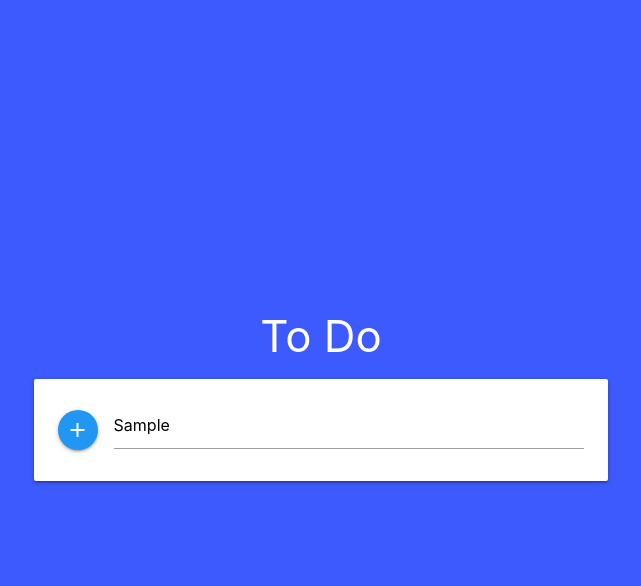
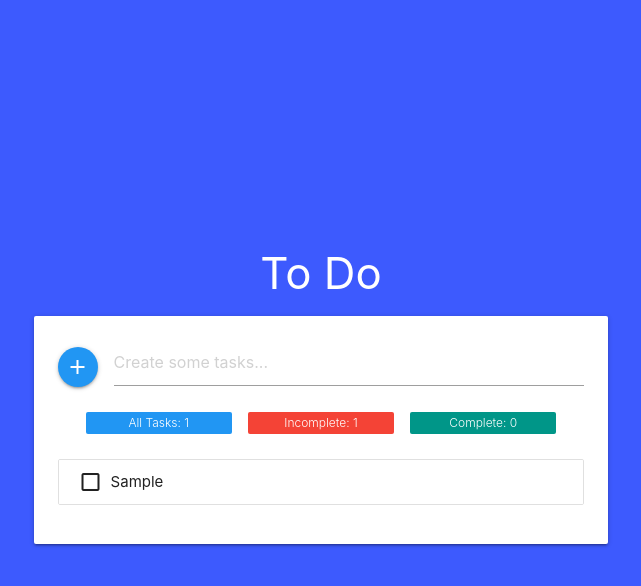
Before and after one commit to nikitaafufaev/react-material-todo, a React app: page / in a window 1280 px wide. Both pictures are taken after typing "Sample" into the empty fields and a click on the button "add". Shown: the top 586 px of the page, without its empty margins (319-960 px from the left). Built offline with nearby package versions, Linux system fonts and the light colour scheme.

Commit message:
Implemented manipulations with tasks

```diff
--- a/src/components/App.jsx
+++ b/src/components/App.jsx
@@ -1,4 +1,4 @@
-import React from 'react';
+import React, { Component } from 'react';
 
 import '../styles/App.scss';
 
@@ -7,19 +7,98 @@ import Header from './Header';
 import TodoInput from './TodoInput';
 import TodoOutput from './TodoOutput';
 
-function App() {
+class App extends Component {
+  constructor() {
+    super();
+    this.state = {
+      text: '',
+      incompleteTasks: [],
+      completeTasks: [],
+    };
+
+    this.onTaskChange = this.onTaskChange.bind(this);
+    this.onTaskSubmit = this.onTaskSubmit.bind(this);
+    this.onClearCompleteTasks = this.onClearCompleteTasks.bind(this);
+    this.onDeleteTask = this.onDeleteTask.bind(this);
+    this.onToggleDone = this.onToggleDone.bind(this);
+  }
+
+  onTaskChange(text) {
+    this.setState({
+      text,
+    });
+  }
+
+  onTaskSubmit() {
+    this.setState(state => ({
+      text: '',
+      incompleteTasks: [...state.incompleteTasks, state.text],
+    }));
+  }
+
+  onClearCompleteTasks() {
+    this.setState({
+      completeTasks: [],
+    });
+  }
+
+  onDeleteTask(done, index) {
+    const targetTasks = done ? 'completeTasks' : 'incompleteTasks';
+
+    this.setState(state => {
+      const tasks = state[targetTasks].slice();
+      tasks.splice(index, 1);
+
+      return {
+        [targetTasks]: [...tasks],
+      };
+    });
+  }
+
+  onToggleDone(done, index) {
+    const initialTasks = done ? 'completeTasks' : 'incompleteTasks';
+    const finiteTasks = done ? 'incompleteTasks' : 'completeTasks';
+    this.changeTaskStatus(initialTasks, finiteTasks, index);
+  }
+
+  changeTaskStatus(initialTasks, finiteTasks, index) {
+    this.setState(state => {
+      const tasks = state[initialTasks].slice();
+      const removed = tasks.splice(index, 1);
+
+      return {
+        [finiteTasks]: [...state[finiteTasks], ...removed],
+        [initialTasks]: [...tasks],
+      };
+    });
+  }
+
+  render() {
+    const { text, incompleteTasks, completeTasks } = this.state;
+
     return (
       <div className="row">
         <Notification />
         <div className="app col s12 m10 offset-m1 l8 offset-l2">
           <Header />
           <div className="app__main card-panel">
-          <TodoInput />
-          <TodoOutput />
+            <TodoInput
+              text={text}
+              onTaskChange={this.onTaskChange}
+              onTaskSubmit={this.onTaskSubmit}
+            />
+            <TodoOutput
+              incompleteTasks={incompleteTasks}
+              completeTasks={completeTasks}
+              onToggleDone={this.onToggleDone}
+              onClearCompleteTasks={this.onClearCompleteTasks}
+              onDeleteTask={this.onDeleteTask}
+            />
           </div>
         </div>
       </div>
     );
   }
+}
 
 export default App;
--- a/src/components/ClearButton.jsx
+++ b/src/components/ClearButton.jsx
@@ -1,13 +1,20 @@
 import React from 'react';
+import PropTypes from 'prop-types';
 
 import '../styles/ClearButton.scss';
 
-function ClearButton() {
+function ClearButton(props) {
+  const { isCompleted, clearCompleteTasks } = props;
+  let classes = 'clear-button';
+
+  if (!isCompleted) classes += ' hidden';
+
   return (
-    <div className="clear-button">
+    <div className={classes}>
       <button
         className="clear-button__btn btn waves-effect waves-light blue lighten-1"
         type="button"
+        onClick={() => clearCompleteTasks()}
       >
         Clear completed tasks
         <i className="material-icons right">delete_forever</i>
@@ -16,4 +23,9 @@ function ClearButton() {
   );
 }
 
+ClearButton.propTypes = {
+  isCompleted: PropTypes.bool.isRequired,
+  clearCompleteTasks: PropTypes.func.isRequired,
+};
+
 export default ClearButton;
--- a/src/components/TasksDisplay.jsx
+++ b/src/components/TasksDisplay.jsx
@@ -1,15 +1,33 @@
 import React from 'react';
+import PropTypes from 'prop-types';
 
 import '../styles/TasksDisplay.scss';
 
-function TasksDisplay() {
+function TasksDisplay(props) {
+  const { incomplete, complete } = props;
+  const all = incomplete + complete;
+
   return (
     <div className="tasks-display white-text">
-      <span className="tasks-display__type blue">All Tasks: 3</span>
-      <span className="tasks-display__type red">Incomplete: 1</span>
-      <span className="tasks-display__type teal">Complete: 2</span>
+      <span className="tasks-display__type blue">
+        {'All Tasks: '}
+        {all}
+      </span>
+      <span className="tasks-display__type red">
+        {'Incomplete: '}
+        {incomplete}
+      </span>
+      <span className="tasks-display__type teal">
+        {'Complete: '}
+        {complete}
+      </span>
     </div>
   );
 }
 
+TasksDisplay.propTypes = {
+  incomplete: PropTypes.number.isRequired,
+  complete: PropTypes.number.isRequired,
+};
+
 export default TasksDisplay;
--- a/src/components/TodoInput.jsx
+++ b/src/components/TodoInput.jsx
@@ -1,38 +1,55 @@
 import React, { Component } from 'react';
+import PropTypes from 'prop-types';
 
 import '../styles/TodoInput.scss';
 
 class TodoInput extends Component {
   constructor(props) {
     super(props);
-    this.state = {
-      text: 'You created task!',
-    };
 
     this.taskInput = this.taskInput.bind(this);
+    this.taskSubmit = this.taskSubmit.bind(this);
   }
 
   taskInput(event) {
+    const { onTaskChange } = this.props;
+    onTaskChange(event.target.value);
+  }
+
+  taskSubmit(event) {
     event.preventDefault();
 
-    const { text } = this.state;
-    // eslint-disable-next-line no-console
-    console.log(text);
+    const { onTaskSubmit } = this.props;
+    onTaskSubmit();
   }
 
   render() {
+    const { text } = this.props;
+
     return (
-      <form className="todo-input" onSubmit={this.taskInput}>
+      <form className="todo-input" onSubmit={this.taskSubmit}>
         <button
           className="todo-input__button btn-floating waves-effect waves-light btn blue"
           type="submit"
         >
           <i className="material-icons">add</i>
         </button>
-        <input className="todo-input__field" type="text" placeholder="Create some tasks..." />
+        <input
+          className="todo-input__field"
+          onChange={this.taskInput}
+          value={text}
+          type="text"
+          placeholder="Create some tasks..."
+        />
       </form>
     );
   }
 }
 
+TodoInput.propTypes = {
+  text: PropTypes.string.isRequired,
+  onTaskChange: PropTypes.func.isRequired,
+  onTaskSubmit: PropTypes.func.isRequired,
+};
+
 export default TodoInput;
--- a/src/components/TodoItem.jsx
+++ b/src/components/TodoItem.jsx
@@ -4,18 +4,27 @@ import PropTypes from 'prop-types';
 import '../styles/TodoItem.scss';
 
 function TodoItem(props) {
-  const { item } = props;
+  const { item, index, done, toggleDone, deleteTask } = props;
+  let classes = 'todo-item collection-item';
+  let icon = 'check_box_outline_blank';
+
+  if (done) {
+    classes += ' done grey-text';
+    icon = 'check_box';
+  }
+
   return (
-    <li className="todo-item collection-item">
-      <label className="todo-item__label" htmlFor={item}>
-        <input className="todo-item__checkbox" type="checkbox" id={item} />
+    <li className={classes}>
+      <div className="todo-item__main" onClick={() => toggleDone(done, index)}>
+        <i className="todo-item__icon material-icons">{icon}</i>
         <span className="todo-item__text">{item}</span>
-      </label>
+      </div>
       <button
         className="todo-item__clear btn-floating btn-small waves-effect waves-light red"
         type="button"
+        onClick={() => deleteTask(done, index)}
       >
-        <i className="material-icons">clear</i>
+        <i className="todo-item__clear-icon material-icons">clear</i>
       </button>
     </li>
   );
@@ -23,6 +32,10 @@ function TodoItem(props) {
 
 TodoItem.propTypes = {
   item: PropTypes.string.isRequired,
+  index: PropTypes.number.isRequired,
+  done: PropTypes.bool.isRequired,
+  toggleDone: PropTypes.func.isRequired,
+  deleteTask: PropTypes.func.isRequired,
 };
 
 export default TodoItem;
--- a/src/components/TodoList.jsx
+++ b/src/components/TodoList.jsx
@@ -1,27 +1,44 @@
 import React from 'react';
+import PropTypes from 'prop-types';
 
 import '../styles/TodoList.scss';
 
 import TodoItem from './TodoItem';
 
-function TodoList() {
-  const items = [
-    'Get more shampoo',
-    'Drink more coffee',
-    'Sleep less',
-    'Get less shampoo',
-    'Drink less coffee',
-    'Sleep more',
-  ];
+function TodoList(props) {
+  const { incompleteTasks, completeTasks, toggleDone, deleteTask } = props;
+
   return (
-    <form action="#">
-      <ul className="todo-list collection">
-        {items.map(value => (
-          <TodoItem item={value} key={Math.random()} />
-        ))}
-      </ul>
-    </form>
+    <ul className="todo-list collection">
+      {incompleteTasks.map((value, index) => (
+        <TodoItem
+          done={false}
+          item={value}
+          index={index}
+          toggleDone={toggleDone}
+          deleteTask={deleteTask}
+          key={value + Math.random().toFixed(3)}
+        />
+      ))}
+      {completeTasks.map((value, index) => (
+        <TodoItem
+          done
+          item={value}
+          index={index}
+          toggleDone={toggleDone}
+          deleteTask={deleteTask}
+          key={value + Math.random().toFixed(3)}
+        />
+      ))}
+    </ul>
   );
 }
 
+TodoList.propTypes = {
+  incompleteTasks: PropTypes.arrayOf(PropTypes.string).isRequired,
+  completeTasks: PropTypes.arrayOf(PropTypes.string).isRequired,
+  toggleDone: PropTypes.func.isRequired,
+  deleteTask: PropTypes.func.isRequired,
+};
+
 export default TodoList;
--- a/src/components/TodoOutput.jsx
+++ b/src/components/TodoOutput.jsx
@@ -1,4 +1,5 @@
-import React, { Component } from 'react';
+import React from 'react';
+import PropTypes from 'prop-types';
 
 import '../styles/TodoOutput.scss';
 
@@ -6,29 +7,43 @@ import TasksDisplay from './TasksDisplay';
 import TodoList from './TodoList';
 import ClearButton from './ClearButton';
 
-class TodoOutput extends Component {
-  constructor(props) {
-    super(props);
-    this.state = {
-      show: false,
-    };
-  }
+function TodoOutput(props) {
+  const {
+    incompleteTasks,
+    completeTasks,
+    onToggleDone,
+    onClearCompleteTasks,
+    onDeleteTask,
+  } = props;
+  const incomplete = incompleteTasks.length;
+  const complete = completeTasks.length;
 
-  render() {
-    const { show } = this.state;
-    const hiddenClass = show ? '' : ' hidden';
   let classes = 'todo-output';
 
-    classes += hiddenClass;
+  if (incomplete === 0 && complete === 0) {
+    classes += ' hidden';
+  }
 
   return (
     <div className={classes}>
-        <TasksDisplay />
-        <TodoList />
-        <ClearButton />
+      <TasksDisplay incomplete={incomplete} complete={complete} />
+      <TodoList
+        incompleteTasks={incompleteTasks}
+        completeTasks={completeTasks}
+        toggleDone={onToggleDone}
+        deleteTask={onDeleteTask}
+      />
+      <ClearButton isCompleted={!!complete} clearCompleteTasks={onClearCompleteTasks} />
     </div>
   );
 }
-}
+
+TodoOutput.propTypes = {
+  incompleteTasks: PropTypes.arrayOf(PropTypes.string).isRequired,
+  completeTasks: PropTypes.arrayOf(PropTypes.string).isRequired,
+  onToggleDone: PropTypes.func.isRequired,
+  onClearCompleteTasks: PropTypes.func.isRequired,
+  onDeleteTask: PropTypes.func.isRequired,
+};
 
 export default TodoOutput;
--- a/src/styles/ClearButton.scss
+++ b/src/styles/ClearButton.scss
@@ -9,4 +9,8 @@
       font-size: 14px;
     }
   }
+
+  &.hidden {
+    display: none;
+  }
 }
--- a/src/styles/TodoItem.scss
+++ b/src/styles/TodoItem.scss
@@ -6,39 +6,15 @@
     opacity: 1;
   }
 
-  &__label {
-    display: block;
-    height: 100%;
-    width: 100%;
+  &__main {
+    display: flex;
+    align-items: center;
     padding: 10px 50px 10px 20px;
-    color: #000;
     cursor: pointer;
   }
 
-  &__checkbox {
-    & + span:not(.lever) {
-      display: block;
-      height: 100%;
-
-      &:before {
-        box-sizing: border-box;
-        top: calc(50% - 9px);
-        margin-top: 0;
-      }
-    }
-
-    &:not(.filled-in) + span:not(.lever):after {
-      box-sizing: border-box;
-      top: calc(50% - 9px);
-      margin-top: 0;
-    }
-
-    &:checked + span:not(.lever):before {
-      box-sizing: border-box;
-      top: calc(50% - 11px);
-      border-right: 2px solid #42a5f5;
-      border-bottom: 2px solid #42a5f5;
-    }
+  &__text {
+    margin-left: 8px;
   }
 
   &__clear {
@@ -49,4 +25,13 @@
     opacity: 0;
     box-shadow: none;
   }
+
+  &.done {
+    background: #eeeeee;
+
+    span {
+      color: #9e9e9e;
+      text-decoration: line-through;
+    }
+  }
 }
```
Lines whose indentation alone changed are shown as unchanged.
